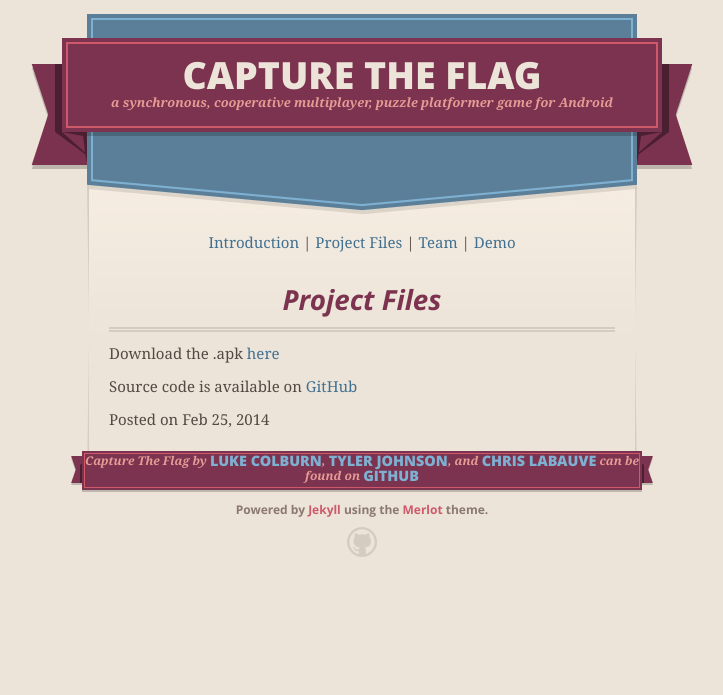
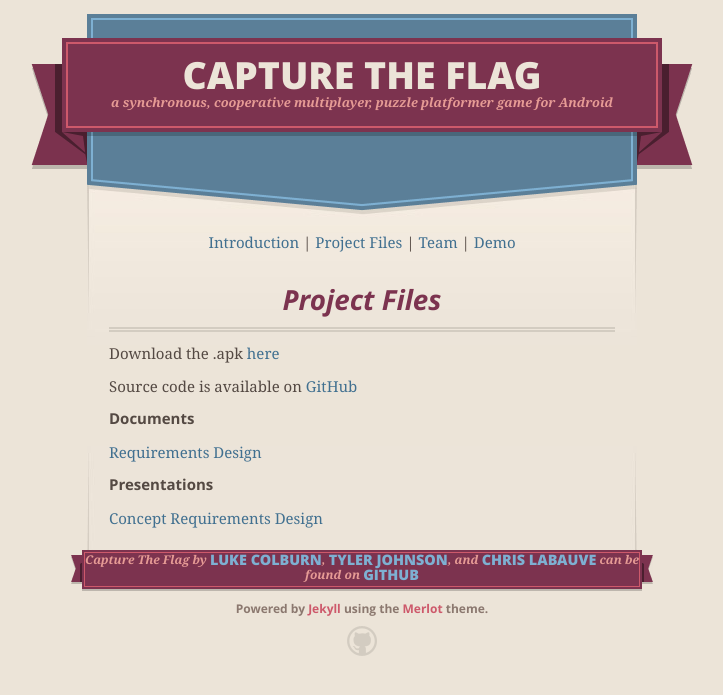
Before and after one commit to capstone-ua-redepsilon/projectred, a Jekyll site: the page built from _posts/2014-02-25-project-files.md, in a window 1280 px wide. Shown: the top 695 px of the page, without its empty margins (278-1001 px from the left). Built offline with Jekyll 4.4.1, drawn with Linux system fonts in a browser that asks for light colours; nearby versions of some CDN libraries.

Commit message:
add project documentation

```diff
--- a/_layouts/post.html
+++ b/_layouts/post.html
@@ -15,6 +15,6 @@ layout: default
 
 	<div class="post-content">{{ content }}</div>
 
-	<p class="meta">Posted on <span class="postdate">{{ page.date | date: "%b %d, %Y" }}</span></p>
+	<!--<p class="meta">Posted on <span class="postdate">{{ page.date | date: "%b %d, %Y" }}</span></p>-->
 
 </article>
--- a/_posts/2014-02-25-project-files.md
+++ b/_posts/2014-02-25-project-files.md
@@ -8,3 +8,12 @@ permalink: /files/
 Download the .apk [here]({{ site.url }}/projectred/assets/red.apk)
 
 Source code is available on [GitHub](https://github.com/capstone-ua-redepsilon/projectred)
+
+#Documents
+[Requirements]({{ site.url }}/projectred/assets/documents/requirements.pdf)
+[Design]({{ site.url }}/projectred/assets/documents/design.pdf)
+
+#Presentations
+[Concept]({{ site.url }}/projectred/assets/documents/Concept.pptx)
+[Requirements]({{ site.url }}/projectred/assets/documents/requirements.pptx)
+[Design]({{ site.url }}/projectred/assets/documents/design.pptx)
```
Also changed, not shown: 5 other files.
